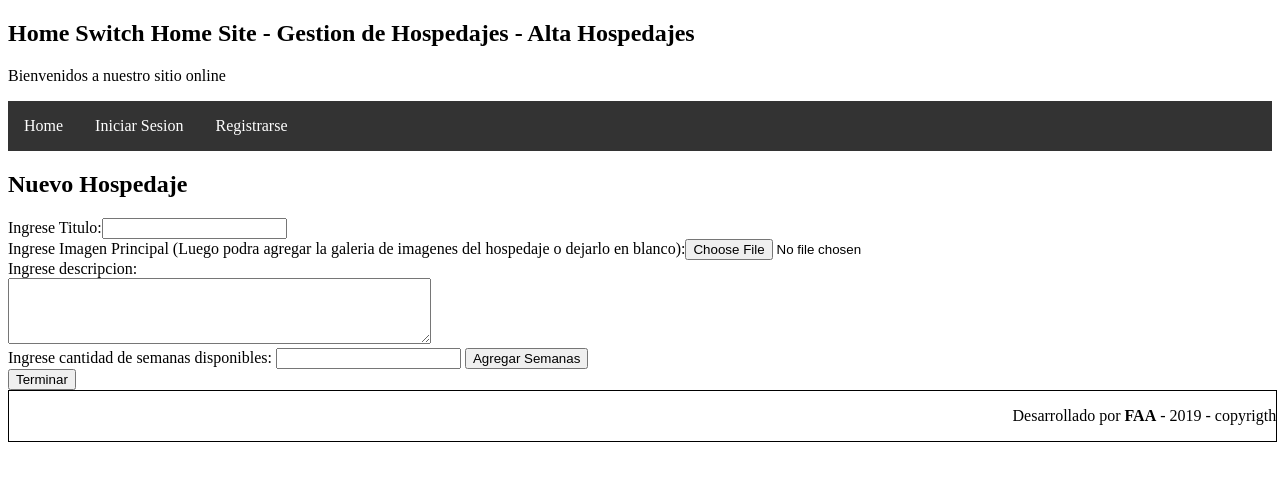
After one commit to fedeSbk/Grupo7, a PHP site: page /hospedajes/ABM/Alta.php in a window 1280 px wide. The commit adds this page. Shown: the top 481 px of the page. Run offline with PHP 8.4, Linux system fonts and the light colour scheme.

Commit message:
Vista principal de alta de hospedaje

```diff
--- /dev/null
+++ b/Site/hospedajes/ABM/Alta.php
@@ -0,0 +1,56 @@
+<!DOCTYPE html>
+<html>
+  <head>
+    <title>Home Switch Home Site</title>
+    <!--<link rel="shortcut icon" href="favico.ico"/>-->
+    <link type="text/css" rel="stylesheet" href="../../style.css" media="all">
+    </head>
+  <body>
+    <div id="contenedor">
+      <div id="encabezado">
+        <h2>Home Switch Home Site - Gestion de Hospedajes - Alta Hospedajes</h2>
+        <p> Bienvenidos a nuestro sitio online </p>
+        <div id="menu">
+          <ul>
+            <li><a href="../../index.php">Home</a></li>
+            <li><a href="login/logIn.php">Iniciar Sesion</a></li>
+            <li><a href="login/singIn.php">Registrarse</a></li>
+          </ul>
+        </div>
+      </div>
+      <div id="condenido">
+        <h2> Nuevo Hospedaje </h2>
+        <form action="services/ServicesAlta.php" method="post">
+            Ingrese Titulo:<input type="text" name="titulo" <?php if (isset($_POST['titulo'])){echo "value='".$_POST['titulo']."'";};?> required />
+            <br />
+            Ingrese Imagen Principal (Luego podra agregar la galeria de imagenes del hospedaje o dejarlo en blanco):<input type="file" name="imagen"/>
+            <br />
+            Ingrese descripcion:
+            <br />
+            <textarea rows="4" cols="50" name="descripcion" required><?php if (isset($_POST['titulo'])){echo $_POST['descripcion'];};?></textarea>
+            <br />
+            Ingrese cantidad de semanas disponibles: <input type="number" id="semanas" name="semanas" <?php if (isset($_POST['titulo'])){echo "value='".$_POST['semanas']."'";};?> required />
+            <button type="button" class="Semanas">Agregar Semanas</button>
+            <div id="sem"></div>
+            <script >
+                const button = document.querySelector("button");
+                const semanas = document.getElementById("semanas");
+
+                button.addEventListener('click', agregarSemanas);
+                function agregarSemanas() {
+                  document.getElementById("sem").innerHTML="";
+                  var i;
+                  for (i=0;i<semanas.value;i++){
+                     document.getElementById("sem").innerHTML += '<br /> Ingrese Inicio de semana: <input type="date" name="semana'+i+'" required />';
+                  }
+                }
+            </script>
+          <input type="submit" value="Terminar">
+        </form>
+      </div>
+      <div id="pie">
+        <p> Desarrollado por <strong>FAA</strong> - 2019 - copyrigth</p>
+      </div>
+    </div>
+  </body>
+</html>
--- a/Site/hospedajes/Index.php
+++ b/Site/hospedajes/Index.php
@@ -8,16 +8,18 @@
   <body>
     <div id="contenedor">
       <div id="encabezado">
-        <h2>Navigation Menu</h2>
+        <h2>Home Switch Home Site - Gestion de Hospedajes</h2>
         <p> Bienvenidos a nuestro sitio online </p>
         <div id="menu">
           <ul>
             <li><a href="../index.php">Home</a></li>
             <li><a href="login/logIn.php">Iniciar Sesion</a></li>
             <li><a href="login/singIn.php">Registrarse</a></li>
-            <li><a href="Alta.php">Alta Hospedajes</a></li>
+            <li><a href="ABM/Alta.php">Alta Hospedajes</a></li>
           </ul>
         </div>
+      </div>
+      <div id="condenido">
       </div>
       <div id="pie">
         <p> Desarrollado por <strong>FAA</strong> - 2019 - copyrigth</p>
--- a/Site/index.php
+++ b/Site/index.php
@@ -8,7 +8,7 @@
   <body>
     <div id="contenedor">
       <div id="encabezado">
-        <h2>Navigation Menu</h2>
+        <h2>Home Switch Home Site</h2>
         <p> Bienvenidos a nuestro sitio online </p>
         <div id="menu">
           <ul>
@@ -19,6 +19,8 @@
           </ul>
         </div>
       </div>
+      <div id="condenido">
+      </div>
       <div id="pie">
         <p> Desarrollado por <strong>FAA</strong> - 2019 - copyrigth</p>
       </div>
--- a/Site/style.css
+++ b/Site/style.css
@@ -24,7 +24,6 @@ li a:hover {
 
 #pie{
   border: 1px solid black;
-  margin-top: 30%;
   position:absolute;
   width: 99%;
 }
```
